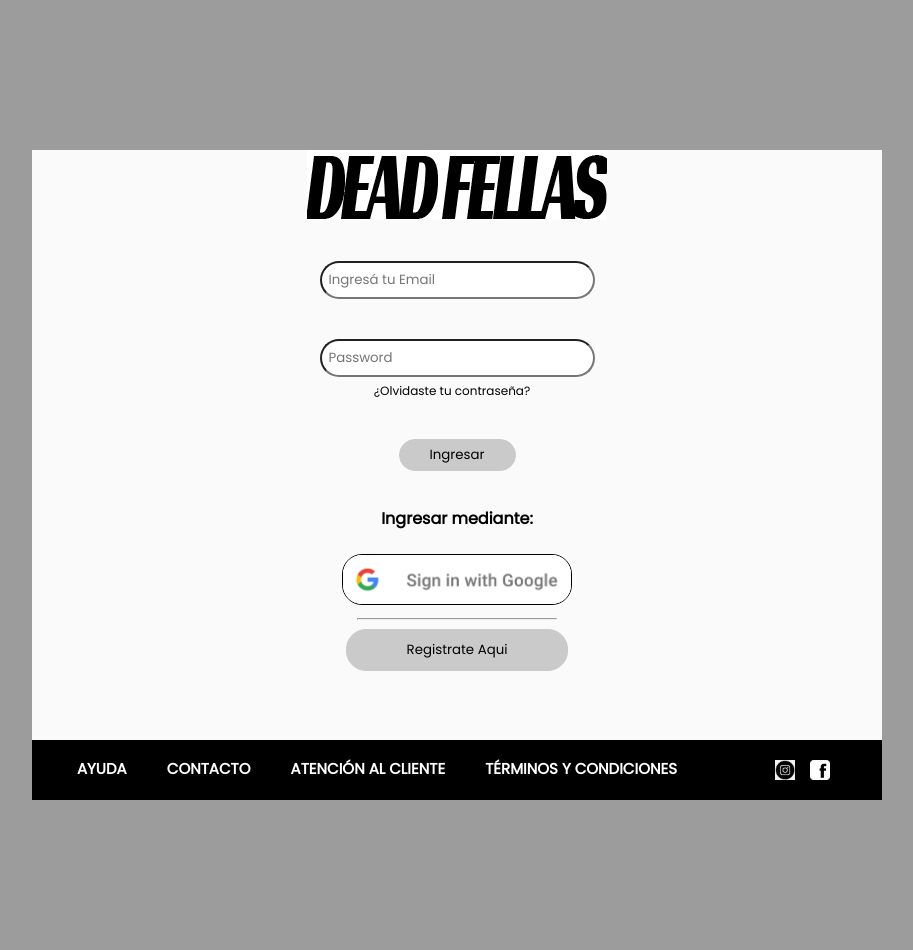
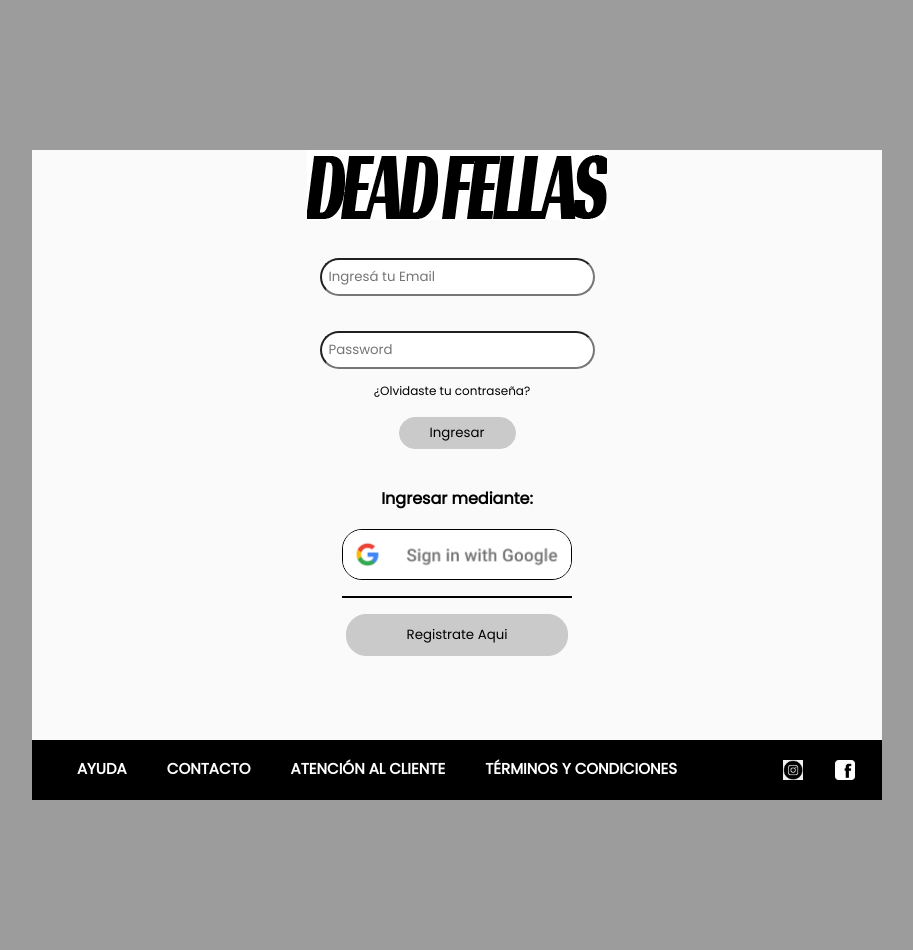
Before and after one commit to Francisco-Guido/DeadFellas, a web app: file index.html/login.html in a window 1280 px wide. Shown: the whole page, without its empty margins (183-1096 px from the left). Run offline with its HTML, style and script files only (its server is not run), Linux system fonts and the light colour scheme.

Commit message:
mass cambios

```diff
--- a/css/login.css
+++ b/css/login.css
@@ -1,21 +1,18 @@
-*{
+/*{
     margin:0;
     padding:0;
     box-sizing: border-box;
     font-family: Poppins;
 }
 
-body{
+.fondo-login{
+    display:flex;
+    justify-content: center;
+    align-items: center;
     background: rgb(156, 156, 156);
 }
 
-main{
-    display:flex;
-    justify-content: center;
-    align-items: center;
-}
-
-section{
+.container1-login{
     background:  rgb(250, 250, 250);
     height:650px;
     width:850px;
@@ -29,11 +26,7 @@
     position:relative;
 }
 
-.principal{
-    margin: 0px 0px 0px 0px;
-}
-
-form{
+.formularios-login{
     display:flex;
     justify-content: space-around;
     align-items: center;
@@ -41,7 +34,7 @@
     height:250px;
 }
 
-.button{
+.button1-login{
     padding: 5px 30px 5px 30px;
     background-color: rgb(202, 202, 202);
     color: #fff;
@@ -50,7 +43,7 @@
     border-radius: 20px;
 }
 
-.button2{
+.button2-login{
     padding: 10px 60px 10px 60px;
     background-color: rgb(202, 202, 202);
     color: #fff;
@@ -63,7 +56,7 @@
 }
 
 
-.button:hover{
+.button1-login:hover{
     background-color: rgb(155, 153, 153);
     color: #fff;
     border:2px solid rgb(29, 29, 29);
@@ -72,7 +65,7 @@
     border-radius: 20px;
 }
 
-.button2:hover{
+.button2-login:hover{
     background-color: rgb(155, 153, 153);
     color: #fff;
     border:2px solid rgb(29, 29, 29);
@@ -81,27 +74,27 @@
     border-radius: 20px;
 }
 
-.form-input{
+.form-input-login{
     padding:7px;
     border-radius: 25px;
 }
-.contra {
+.contra-login{
     text-decoration: none;
     color:#000;
     margin: 5px 10px 0px 0px;
     font-size: 12px;
 }
 
-.mediante{
+.mediante-login{
     font-weight: 700;
 }
-.contra:hover{
+.contra-login:hover{
     border-bottom: 1px solid #0000ff;
     color: #0000ff;
     font-weight: 700;
 }
 
-.passw{
+.passw-container-login{
     display:flex;
     justify-content: space-between;
     align-items: center;
@@ -111,7 +104,7 @@
     outline: none;
 }
 
-.container2{
+.container2-login{
     display:flex;
     justify-content: space-between;
     align-items: center;
@@ -120,7 +113,7 @@
     position: relative;
 }
 
-.container3{
+.container3-login{
     display:flex;
     justify-content: space-around;
     align-items: center;
@@ -130,7 +123,7 @@
     bottom:20px;
 }
 
-.olv{
+.olv-login{
     display:flex;
     justify-content: space-around;
     align-items: center;
@@ -142,21 +135,21 @@
     width: 200px;
 }
 
-.ingresar{
+.ingresar-login{
     height:10px;
 }
 
-.ingresar img{
+.ingresar-login img{
     width: 230px;
     border: 1px solid rgb(0, 0, 0);
     border-radius:20px;
 }
 
-.ingresar img:hover{
+.ingresar-login img:hover{
     border: 3px solid rgb(7, 7, 7);
 }
 
-.pie {
+.pie-login {
     background: #000;
     color: #fff;
     font-size: 10px;
@@ -169,7 +162,7 @@
     align-items: flex-end;
 }
 
-.pie .pie2 {
+.pie-login .pie2-login {
     color: rgb(255, 255, 255);
     margin-bottom: 20px;
     display: flex;
@@ -178,7 +171,7 @@
     width: 600px;
 }
 
-.redes{
+.redes-login{
     display: flex;
     justify-content: space-around;
     align-items: flex-end;
@@ -190,7 +183,7 @@
     width:20px;
 }
 
-.ejey {
+.ejey-login {
     display:flex;
     justify-content: space-between;
     align-items: center;
@@ -198,6 +191,16 @@
     height:40px;
 }
 
+.h2-login:hover{
+    background-color: #fff;
+    border:2px solid rgb(29, 29, 29);
+    color: #000;
+    font-weight: 700;
+    border-radius: 20px;
+    padding: 5px 5px 5px 5px;
+    transition: background-color 1.5s;
+    margin: 0px 0px -5px 0px;
+}
 /*
 .logo{
     margin-top: 30px;
--- a/css/style.css
+++ b/css/style.css
@@ -3,6 +3,7 @@
     margin:0;
     box-sizing: border-box;
     font-family: Arial, Helvetica, sans-serif;
+    font-family: Poppins;
 }
 
 .navbar {
@@ -232,6 +233,17 @@
     height:45px;
 }
 
+h2:hover{
+    background-color: #fff;
+    border:2px solid rgb(29, 29, 29);
+    color: #000;
+    font-weight: 700;
+    border-radius: 20px;
+    padding: 5px 5px 5px 5px;
+    transition: background-color 1.5s;
+    margin: 0px 0px -5px 0px;
+}
+
 /*-------- CARRITO --------*/
 .cart-page {
     margin: 80px auto;
@@ -298,3 +310,224 @@
     align-items: center;
     flex-direction: column;
 }
+
+/*-------- LOGIN --------*/
+
+.fondo-login{
+    display:flex;
+    justify-content: center;
+    align-items: center;
+    background: rgb(156, 156, 156);
+}
+
+.container1-login{
+    background:  rgb(250, 250, 250);
+    height:650px;
+    width:850px;
+    text-align: center;
+    margin: auto;
+    display:flex;
+    justify-content: space-between;
+    align-items: center;
+    flex-direction: column;
+    margin: 150px;
+    position:relative;
+}
+
+.formularios-login{
+    display:flex;
+    justify-content: space-around;
+    align-items: center;
+    flex-direction: column;
+    height:250px;
+}
+
+.button1-login{
+    padding: 5px 30px 5px 30px;
+    background-color: rgb(202, 202, 202);
+    color: #fff;
+    border:1px solid rgb(202, 202, 202);
+    color: #000;
+    border-radius: 20px;
+    position: relative;
+    bottom:25px;
+}
+
+.button2-login{
+    padding: 10px 60px 10px 60px;
+    background-color: rgb(202, 202, 202);
+    color: #fff;
+    border:1px solid rgb(202, 202, 202);
+    color: #000;
+    border-radius: 20px;
+    position:relative;
+    bottom:50px;
+    font-weight: 400;
+}
+
+.saltoline{
+    position:relative;
+    bottom:15px;
+    color: black;
+    width:  230px;
+    border: 1px solid #000;
+}
+
+.button1-login:hover{
+    background-color: rgb(155, 153, 153);
+    color: #fff;
+    border:2px solid rgb(29, 29, 29);
+    color: #000;
+    font-weight: 700;
+    border-radius: 20px;
+}
+
+.button2-login:hover{
+    background-color: rgb(155, 153, 153);
+    color: #fff;
+    border:2px solid rgb(29, 29, 29);
+    color: #000;
+    font-weight: 700;
+    border-radius: 20px;
+}
+
+.vinc:hover{
+    background-color: transparent;
+}
+
+.form-input-login{
+    padding:7px;
+    border-radius: 25px;
+}
+.contra-login{
+    text-decoration: none;
+    color:#000;
+    margin: 5px 10px 0px 0px;
+    font-size: 12px;
+}
+
+.mediante-login{
+    font-weight: 700;
+}
+.contra-login:hover{
+    text-decoration: none;
+    color: #0000ff;
+    font-weight: 700;
+    background-color: #fff;
+}
+
+
+
+.passw-container-login{
+    display:flex;
+    justify-content: space-between;
+    align-items: center;
+    flex-direction: column;
+}
+input:focus{
+    outline: none;
+}
+
+.container2-login{
+    display:flex;
+    justify-content: space-between;
+    align-items: center;
+    flex-direction: column;
+    height: 220px;
+    position: relative;
+    bottom:20px;
+}
+
+.container3-login{
+    display:flex;
+    justify-content: space-around;
+    align-items: center;
+    flex-direction: column;
+    height: 120px;
+    position:relative;
+    bottom:20px;
+}
+
+.olv-login{
+    display:flex;
+    justify-content: space-around;
+    align-items: center;
+    flex-direction: column;
+}
+
+hr{
+    color:black;
+    width: 200px;
+}
+
+.ingresar-login{
+    height:10px;
+}
+
+.ingresar-login:focus{
+    outline: none;
+}
+
+
+.ingresar-login img{
+    width: 230px;
+    border: 1px solid rgb(0, 0, 0);
+    border-radius:20px;
+}
+
+.ingresar-login img:hover{
+    border: 3px solid rgb(0, 0, 0);
+}
+
+.pie-login {
+    background: #000;
+    color: #fff;
+    font-size: 10px;
+    display: flex;
+    justify-content: space-around;
+    height: 60px;
+    width: 100%;
+    display: flex;
+    justify-content: space-around;
+    align-items: flex-end;
+}
+
+.pie-login .pie2-login {
+    color: rgb(255, 255, 255);
+    margin-bottom: 20px;
+    display: flex;
+    justify-content: space-between;
+    align-items: flex-end;
+    width: 600px;
+}
+
+.redes-login{
+    display: flex;
+    justify-content: space-around;
+    align-items: flex-end;
+    width:70px
+}
+
+.fb,
+.ig{
+    width:20px;
+}
+
+.ejey-login {
+    display:flex;
+    justify-content: space-between;
+    align-items: center;
+    flex-direction: column;
+    height:48px;
+}
+
+.h2-login:hover{
+    background-color: #fff;
+    border:2px solid rgb(29, 29, 29);
+    color: #000;
+    font-weight: 700;
+    border-radius: 20px;
+    padding: 5px 5px 5px 5px;
+    transition: background-color 1.5s;
+    margin: 0px 0px -5px 0px;
+}
--- a/index.html/login.html
+++ b/index.html/login.html
@@ -4,7 +4,7 @@
 <head>
     <meta charset="UTF-8">
     <meta name="viewport" content="width=device-width, initial-scale=1.0">
-    <link rel="stylesheet" href="../css/login.css">
+    <link rel="stylesheet" href="../css/style.css">
     <title>Dead Fellas | Log in</title>
     <link rel="preconnect" href="https://fonts.gstatic.com">
 <link href="https://fonts.googleapis.com/css2?family=Poppins&display=swap" rel="stylesheet">
@@ -12,45 +12,46 @@
 </head>
 
 <body>
-    <main>
-    <section>
-        <article class="principal">
+    <main class="fondo-login">
+    <section class="container1-login">
+        <article class="principal-login">
             <img src="../logo/lodoDef.jpg" alt="Logo" class="logo">
         </article>
 
-            <form>
-                <input type="email" class="form-input" id="txtEmail" placeholder="Ingresá tu Email" required/>
-                <div class="passw">
-                    <div class="olv">
-                    </div><input type="password" class="form-input" id="txtPassword" placeholder="Password"/>
-                    <a href="#" class ="contra">¿Olvidaste tu contraseña?</a>
-                    </div>
-                    <input type="submit" class="button" value="Ingresar"/>
+            <form class="formularios-login">
+                <input type="email" class="form-input-login" id="txtEmail" placeholder="Ingresá tu Email" required/>
+                <div class="passw-container-login">
+                    <div class="olv-login">
+                    </div><input type="password" class="form-input-login" id="txtPassword" placeholder="Password"/>
+                    <a href="#" class ="contra-login">¿Olvidaste tu contraseña?</a>
+                </div>
+                    <input type="submit" class="button1-login" value="Ingresar"/>
 
                 </div>
 
             </form>
 
-            <div class="container2">
-            <p class="mediante">Ingresar mediante:</p>
-            <div class="container3">
-            <article class="ingresar"><a href="#"><img src="../logo/google_logo.png" alt="Google"> </a>
+            <div class="container2-login">
+            <p class="mediante-login">Ingresar mediante:</p>
+            <div class="container3-login">
+            <article class="ingresar-login"><a href="#" class="vinc"><img src="../logo/google_logo.png" alt="Google"> </a>
             </article>
-            <hr>
+            <br>
+            <hr class="saltoline">
             </div>
-            <input type="button" class="button2" value="Registrate Aqui"/>
+            <input type="button" class="button2-login" value="Registrate Aqui"/>
 
             </div>
 
-        <footer class="pie">
-    <div class="pie2">
-        <h2>AYUDA</h2>
-        <h2>CONTACTO</h2>
-        <h2>ATENCIÓN AL CLIENTE</h2>
-        <h2>TÉRMINOS Y CONDICIONES</h2>
+        <footer class="pie-login">
+    <div class="pie2-login">
+        <h2 class="h2-login">AYUDA</h2>
+        <h2 class="h2-login">CONTACTO</h2>
+        <h2 class="h2-login">ATENCIÓN AL CLIENTE</h2>
+        <h2 class="h2-login">TÉRMINOS Y CONDICIONES</h2>
     </div>
-    <div class="ejey">
-        <div class="redes">
+    <div class="ejey-login">
+        <div class="redes-login">
         <a href="#"><img src="../logo/instagram.png" alt="Instagram" class="ig"> </a>
         <a href="#"><img src="../logo/facebook.png" alt="Facebook" class="fb"> </a>
 
```
